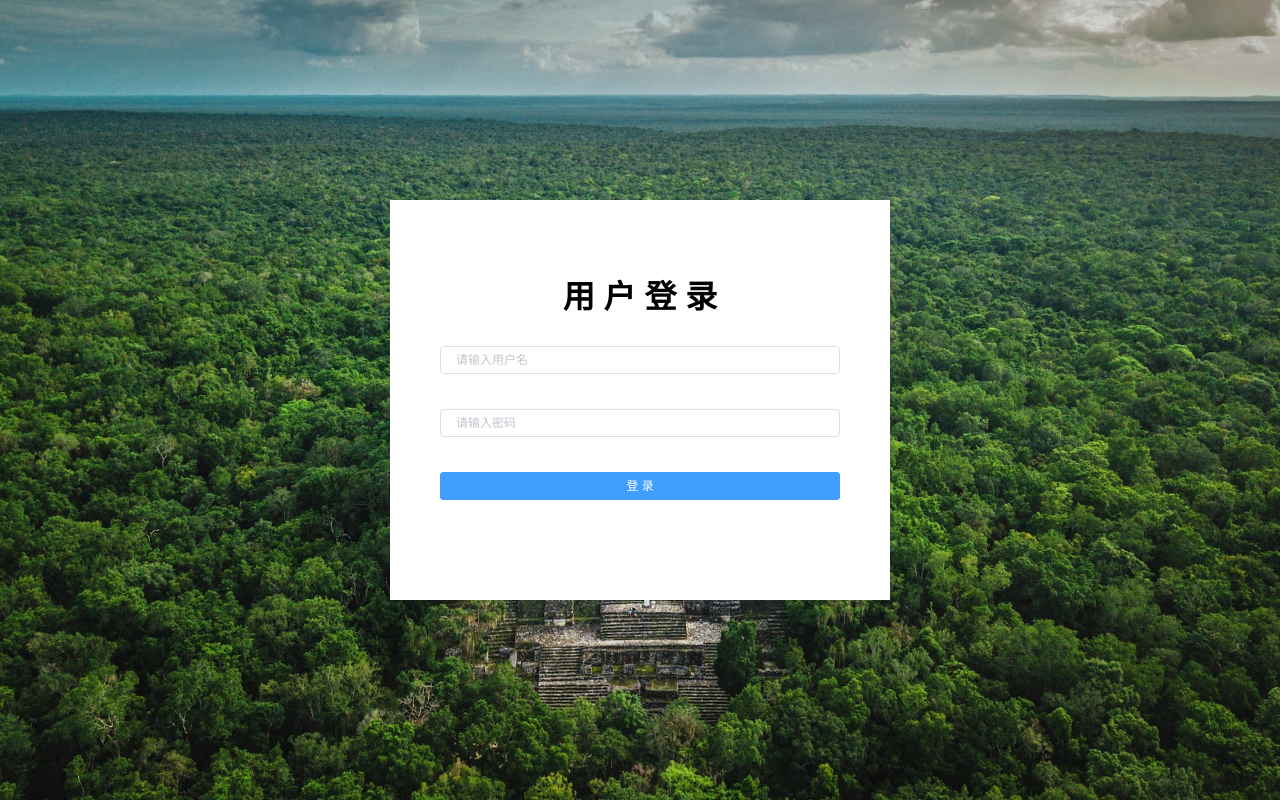
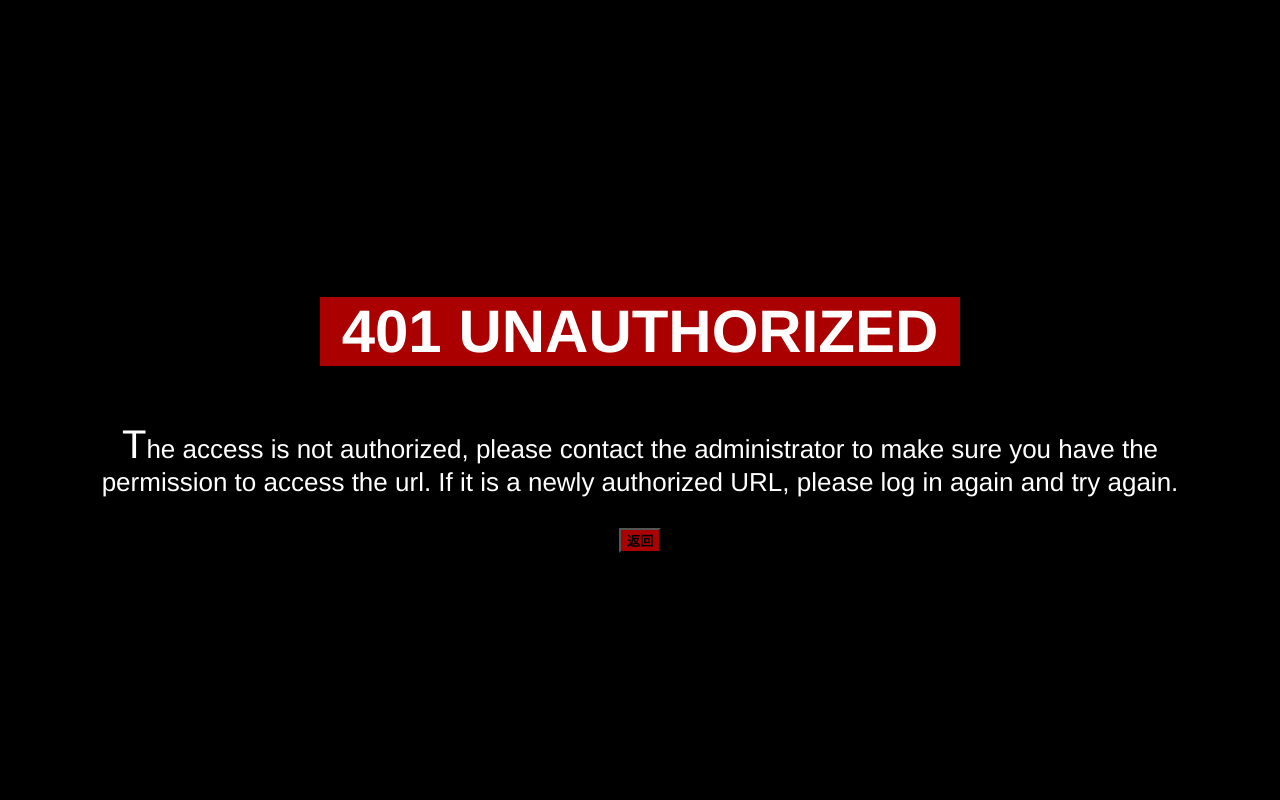
Before and after one commit to ems-admin/ems-admin-vue2, a Vue app in the folder web/: page /401 in a window 1280 px wide. Before the commit this address led to /login. Built offline with nearby package versions, Linux system fonts and the light colour scheme.

Commit message:
添加404与401页面

```diff
--- /dev/null
+++ b/web/src/assets/css/404.css
@@ -0,0 +1,21 @@
+@charset "utf-8";
+.system{
+	    width: 1100px;
+    margin: 0 auto;
+    text-align: center;
+    padding-top: 140px;
+}
+.system img{
+	text-align: center;
+	    width: 500px;
+}
+.title{
+
+}
+.title h2{
+	color: #fff;
+    font-size: 36px;
+    letter-spacing: 4px;
+    text-align: center;
+    line-height: 120px;
+}
--- /dev/null
+++ b/web/src/assets/css/h-ui.reset.css
@@ -0,0 +1,175 @@
+@charset "utf-8";
+* {
+	word-wrap:break-word
+}
+html,body,h1,h2,h3,h4,h5,h6,hr,p,iframe,dl,dt,dd,ul,ol,li,pre,form,button,input,textarea,th,td,fieldset {
+	color:#666;
+	margin:0;
+	padding:0;
+	font-weight: normal;
+}
+ul,ol,dl {
+	list-style-type:none
+}
+html,body {
+	*position:static
+}
+html {
+	font-family:sans-serif;
+	-webkit-text-size-adjust:100%;
+	-ms-text-size-adjust:100%
+}
+address,caption,cite,code,dfn,em,th,var {
+	font-style:normal;
+	font-weight:400
+}
+input,button,textarea,select,optgroup,option {
+	font-family:inherit;
+	font-size:inherit;
+	font-style:inherit;
+	font-weight:inherit
+}
+input,button {
+	overflow:visible;
+	vertical-align:middle;
+	outline:none
+}
+body,th,td,button,input,select,textarea {
+	font-family:"Microsoft Yahei","Hiragino Sans GB","Helvetica Neue",Helvetica,tahoma,arial,Verdana,sans-serif,"WenQuanYi Micro Hei","\5B8B\4F53";
+	font-size:12px;
+	color:#333;
+	-webkit-font-smoothing:antialiased;
+	-moz-osx-font-smoothing:grayscale
+}
+body {
+	line-height:1.6;
+	background: #7395ff;
+}
+h1,h2,h3,h4,h5,h6 {
+	font-size:100%
+}
+table {
+    border-collapse: collapse;
+    border-spacing: 0;
+}
+a,area {
+	outline:none;
+	blr:expression(this.onFocus=this.blur())
+}
+a {
+	text-decoration:none;
+	cursor:pointer
+}
+a:hover {
+	text-decoration:none;
+	outline:none
+}
+a.ie6:hover {
+	zoom:1
+}
+a:focus {
+	outline:none
+}
+a:hover,a:active {
+	outline:none
+}
+:focus {
+	outline:none
+}
+sub,sup {
+	vertical-align:baseline
+}
+button,input[type="button"],input[type="submit"] {
+	line-height:normal !important;
+}
+/*img*/
+img {
+	border:0;
+	vertical-align:middle
+}
+a img,img {
+	-ms-interpolation-mode:bicubic
+}
+.img-responsive {
+	max-width:100%;
+	height:auto
+}
+.clears{
+	clear:both;
+}
+header,footer,section,aside,details,menu,article,section,nav,address,hgroup,figure,figcaption,legend {
+	display:block;
+	margin:0;
+	padding:0
+}
+time {
+	display:inline
+}
+audio,canvas,video {
+	display:inline-block;
+	*display:inline;
+	*zoom:1
+}
+audio:not([controls]) {
+	display:none
+}
+legend {
+	width:100%;
+	margin-bottom:20px;
+	font-size:21px;
+	line-height:40px;
+	border:0;
+	border-bottom:1px solid #e5e5e5
+}
+legend small {
+	font-size:15px;
+	color:#999
+}
+svg:not(:root) {
+	overflow:hidden
+}
+fieldset {
+	border-width:0;
+	padding:0.35em 0.625em 0.75em;
+	margin:0 2px;
+	border:1px solid #c0c0c0
+}
+input[type="number"]::-webkit-inner-spin-button,input[type="number"]::-webkit-outer-spin-button {
+	height:auto
+}
+input[type="search"] {
+	-webkit-appearance:textfield;
+	/* 1 */-moz-box-sizing:content-box;
+	-webkit-box-sizing:content-box;
+	/* 2 */box-sizing:content-box
+}
+input[type="search"]::-webkit-search-cancel-button,input[type="search"]::-webkit-search-decoration {
+	-webkit-appearance:none
+}
+/*
+	Name:style_clearfix
+	Example:class="clearfix|cl"
+	Explain:Clearfix（简写cl）避免因子元素浮动而导致的父元素高度缺失能问题
+*/
+.cl:after,.clearfix:after {
+	content:".";
+	display:block;
+	height:0;
+	clear:both;
+	visibility:hidden
+}
+.cl,.clearfix {
+	zoom:1
+}
+.fl{
+	float: left;
+}
+.fr{
+	float: right;
+}
+/*a {
+    transition: all 0.6s ease;
+    -webkit-transition: all 0.6s ease;
+    -moz-transition: all 0.6s ease;
+    -ms-transition: all 0.6s ease;
+}*/
--- a/web/src/router/index.js
+++ b/web/src/router/index.js
@@ -4,7 +4,7 @@ import {queryAllMenu} from "../api/menu/sysMenu";
 import {errorMsg} from "../utils/message";
 
 //  定义路由白名单
-const whiteList = ['/login']
+const whiteList = ['/login', '/401', '/404']
 
 //  创建路由守卫
 router.beforeEach((to, from, next) => {
@@ -36,7 +36,7 @@ router.beforeEach((to, from, next) => {
                         next(to.fullPath)
                         //  不存在就跳转到404页面
                     } else {
-                        // next({path: '/404'})
+                        next({path: '/404'})
                     }
                 //  否则
                 } else {
--- a/web/src/router/routers.js
+++ b/web/src/router/routers.js
@@ -15,6 +15,16 @@ export const routerMap = [
         path: '/login',
         name: 'login',
         component: () => import('../login')
+    },
+    {
+        path: '/401',
+        name: '401',
+        component: () => import('../views/error/401')
+    },
+    {
+        path: '/404',
+        name: '404',
+        component: () => import('../views/error/404')
     },
     {
         path: '/Layout',
--- a/web/src/utils/request.js
+++ b/web/src/utils/request.js
@@ -33,9 +33,7 @@ instance.interceptors.response.use(
         return response.data
     },
     error => {
-        console.info('错误信息')
-        console.info(error)
-        if (error.name === 'AxiosError'){
+        if (!error.response){
             errorMsg(error.message)
         } else {
             //  请求返回码
--- /dev/null
+++ b/web/src/views/error/401.vue
@@ -0,0 +1,69 @@
+<template>
+  <div class="wrap9">
+    <div class="container9">
+      <h1>401 UNAUTHORIZED</h1>
+      <div class="txt">
+        <p>The access is not authorized, please contact the administrator to make sure you have the permission to access the url. If it is a newly authorized URL, please log in again and try again.</p>
+        <button type="button" class="layui-btn layui-btn-lg layui-btn-normal" @click="back">返回</button>
+      </div>
+    </div>
+  </div>
+</template>
+
+<script>
+import routers from "../../router/routers";
+
+export default {
+  name: "401",
+  methods: {
+    back(){
+      routers.back()
+    }
+  }
+}
+</script>
+
+<style scoped>
+.wrap9{
+  height: calc(100vh);
+  background-color: #000;
+  display: flex;
+  justify-content: center;
+  align-items: center;
+}
+.container9{
+  width: 1300px;
+  margin: auto;
+  text-align: center;
+}
+.container9 h1{
+  width:50%;
+  display: inline-block;
+  margin-top: 50px;
+  box-sizing: border-box;
+  font-size: 60px;
+  background-color: #a00;
+  color: #fff;
+  margin-bottom: 0.5em;
+}
+.container9 .txt{
+  flex-shrink: 0;
+  box-sizing: border-box;
+  color: #fff;
+}
+.container9 .txt P{
+  display: inline-block;
+  margin-bottom: 30px;
+  font-size: 26px;
+  padding: 0 100px;
+}
+.container9 .txt p:first-child:first-letter{
+  font-size: 40px;
+}
+
+.layui-btn-normal{
+  background-color: rgba(170,0,0,1);
+  font-weight: bold;
+}
+
+</style>
--- /dev/null
+++ b/web/src/views/error/404.vue
@@ -0,0 +1,34 @@
+<template>
+<div class="system">
+  <img src="../../assets/image/404.png"/>
+  <div class="title">
+    <h2>页面走丢了...</h2>
+    <button type="button" class="layui-btn layui-btn-lg layui-btn-normal" @click="back">返回</button>
+  </div>
+</div>
+</template>
+<script>
+import '/src/assets/css/404.css'
+import '/src/assets/css/h-ui.reset.css'
+import routers from "../../router/routers";
+export default {
+  name: "404",
+  setup(){
+    function back(){
+      routers.back()
+    }
+
+    return {
+      back
+    }
+  }
+}
+</script>
+
+<style scoped>
+  .layui-btn-normal{
+    background-color: rgba(30,159,255,0.5);
+    font-size: 18px;
+    font-weight: bold;
+  }
+</style>
```
